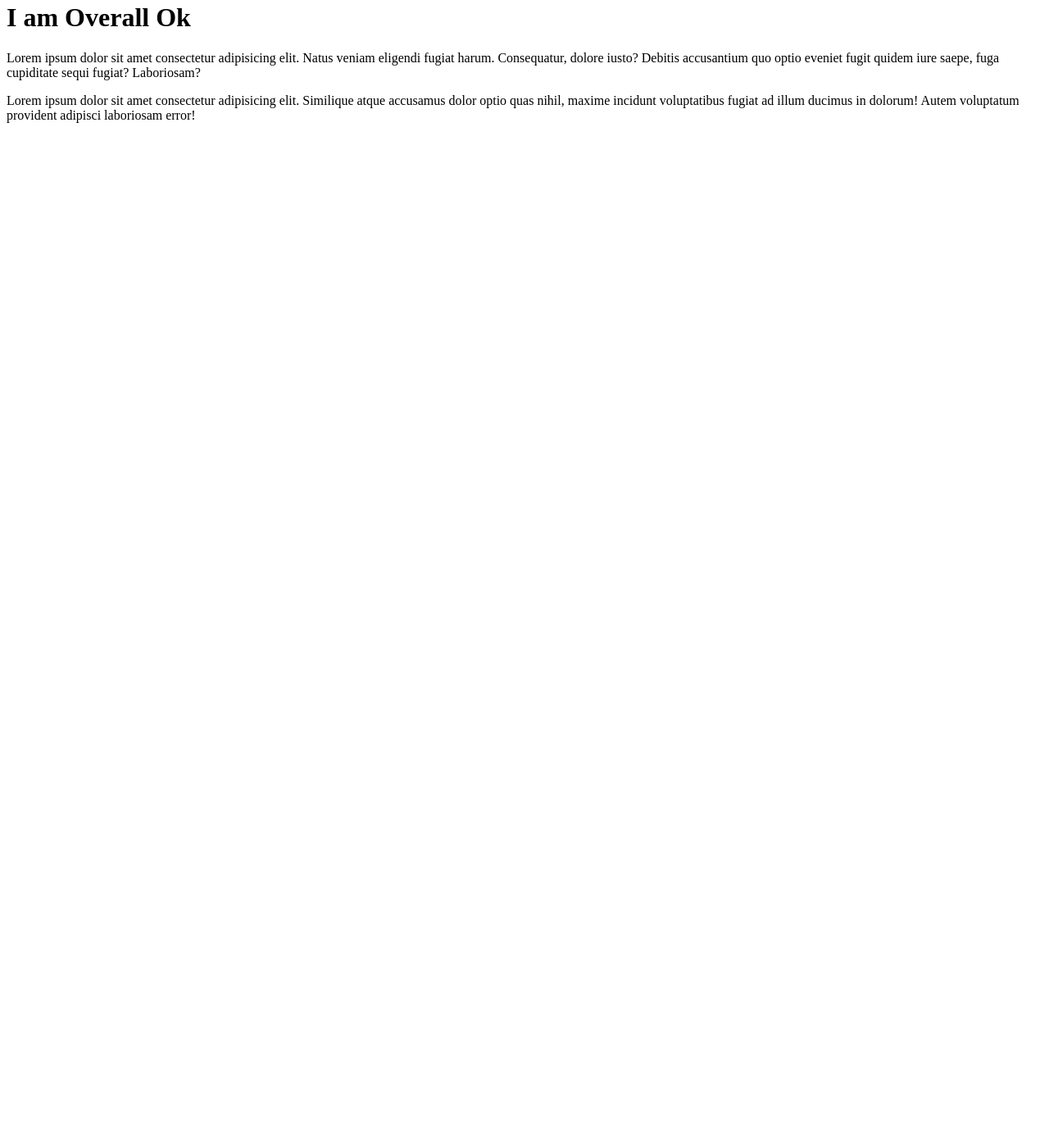
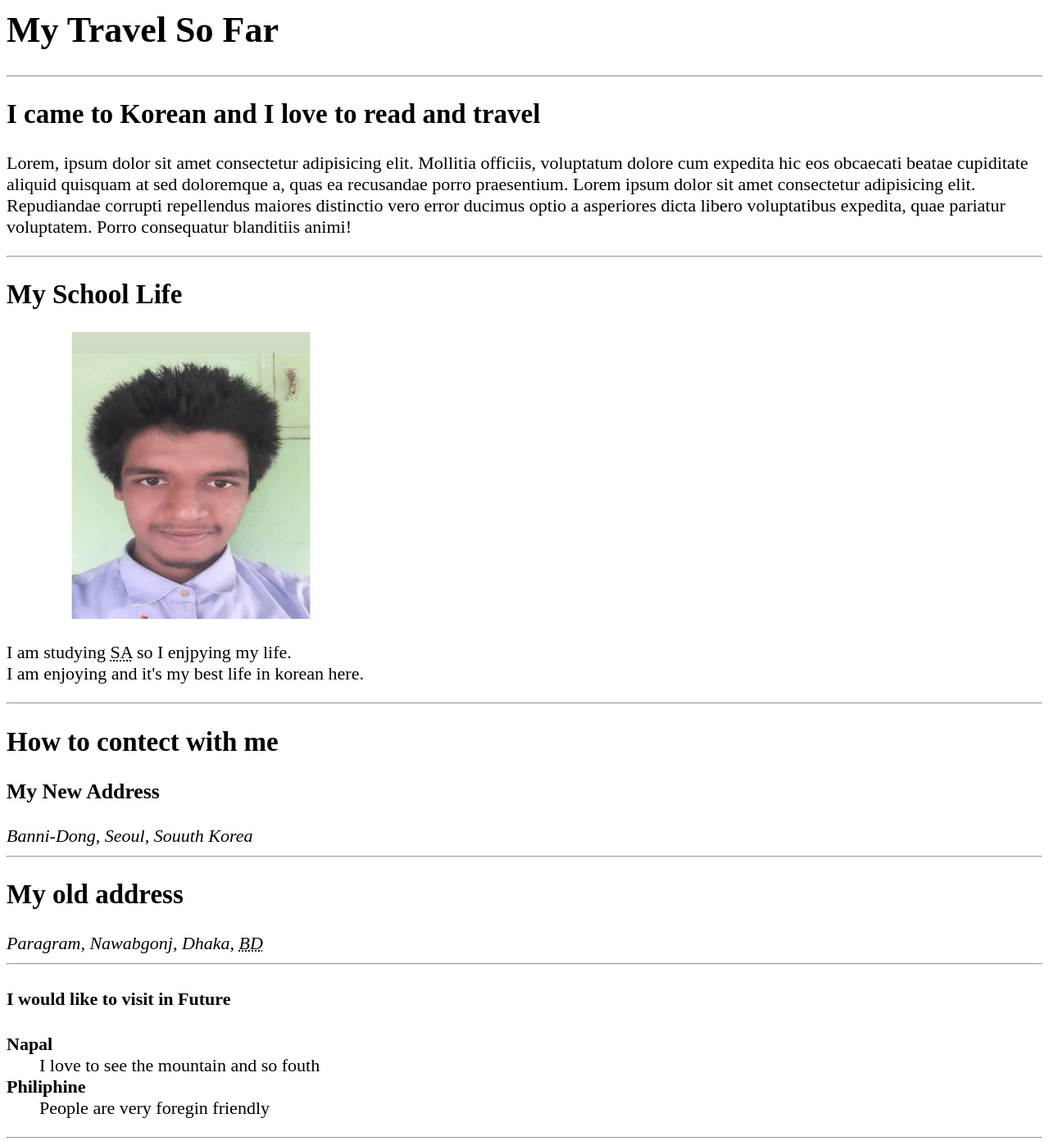
Before and after one commit to iamgazimasud/my-first-github-repo, a plain HTML site: page index.html in a window 1280 px wide. Shown: the part 18-1410 px from the top of the page at 82% size. Before the commit the page ends 800 px from the top, so only its background shows below. Drawn offline with Linux system fonts and the light colour scheme.

Commit message:
Bit of orginised

```diff
--- a/CSS/main.css
+++ b/CSS/main.css
@@ -0,0 +1,8 @@
+html {
+    font-size: 22px;
+}
+
+body {
+    background-color: 333;
+    color: rgb(0, 0, 0);
+}
--- a/index.html
+++ b/index.html
@@ -2,16 +2,49 @@
 <html lang="en">
 <head>
     <meta charset="UTF-8">
-    <meta name="viewport" content="width=device-width, initial-scale=1.0">
-    <title>Document ok</title>
+    <meta name="author" content="Gazi Masud">
+    <meta name="description" content="This is my first repo">
+    <title>My Travel So Far</title>
+    <link rel="icon" href="favicon/Gazi Masud.png" type="image/x-icon">
+    <link rel="stylesheet" href="CSS/main.css" type="text/css">
 </head>
+
 <body>
-    <h1>I am Overall Ok</h1>
+    <h1>My Travel So Far</h1>
+    <hr>
+    <h2>I came to Korean and I love to read and travel</h2>
     <p>
-        Lorem ipsum dolor sit amet consectetur adipisicing elit. Natus veniam eligendi fugiat harum. Consequatur, dolore iusto? Debitis accusantium quo optio eveniet fugit quidem iure saepe, fuga cupiditate sequi fugiat? Laboriosam?
+        Lorem, ipsum dolor sit amet consectetur adipisicing elit. Mollitia officiis, voluptatum dolore cum expedita hic eos obcaecati beatae cupiditate aliquid quisquam at sed doloremque a, quas ea recusandae porro praesentium. Lorem ipsum dolor sit amet consectetur adipisicing elit. Repudiandae corrupti repellendus maiores distinctio vero error ducimus optio a asperiores dicta libero voluptatibus expedita, quae pariatur voluptatem. Porro consequatur blanditiis animi!
     </p>
-    <p>
-        Lorem ipsum dolor sit amet consectetur adipisicing elit. Similique atque accusamus dolor optio quas nihil, maxime incidunt voluptatibus fugiat ad illum ducimus in dolorum! Autem voluptatum provident adipisci laboriosam error!
+    <hr>
+    <h2>My School Life</h2>
+                              <!--Gazi Masud Image-->
+    <img src="images/Md Masud Gazi. 023.jpeg" alt="this is gazi masud when in school" width="450" height="350">
+
+    <p>I am studying <abbr title="South Korea">SA</abbr> so I enjpying my life.<br>
+        I am enjoying and it's my best life in korean here.
     </p>
+    <hr>
+    <h2>How to contect with me</h2>
+    <h3>My New Address</h3>
+    <address>
+       Banni-Dong, Seoul, Souuth Korea
+    </address>
+    <hr>
+    <h2>My old address</h2>
+    <address>
+        Paragram, Nawabgonj, Dhaka, <abbr title="Bangaladesh">BD</abbr>
+    </address>
+    <hr>
+     <h4>I would like to visit in Future</h4>
+     <dl>
+        <dt><strong>Napal</strong></dt>
+        <dd>I love to see the mountain and so fouth</dd>
+        <dt><strong>Philiphine</strong></dt>
+        <dd>People are very foregin friendly</dd>
+     </dl>
+    <hr>
+    &lt;&lt; &copy; Gazi Masud &gt;&gt;
 </body>
+
 </html>
```
Also changed, not shown: test.html (added, +15 -0 lines), favicon/Gazi Masud.png (added), images/Md Masud Gazi. 023.jpeg (added), 1 other file.
